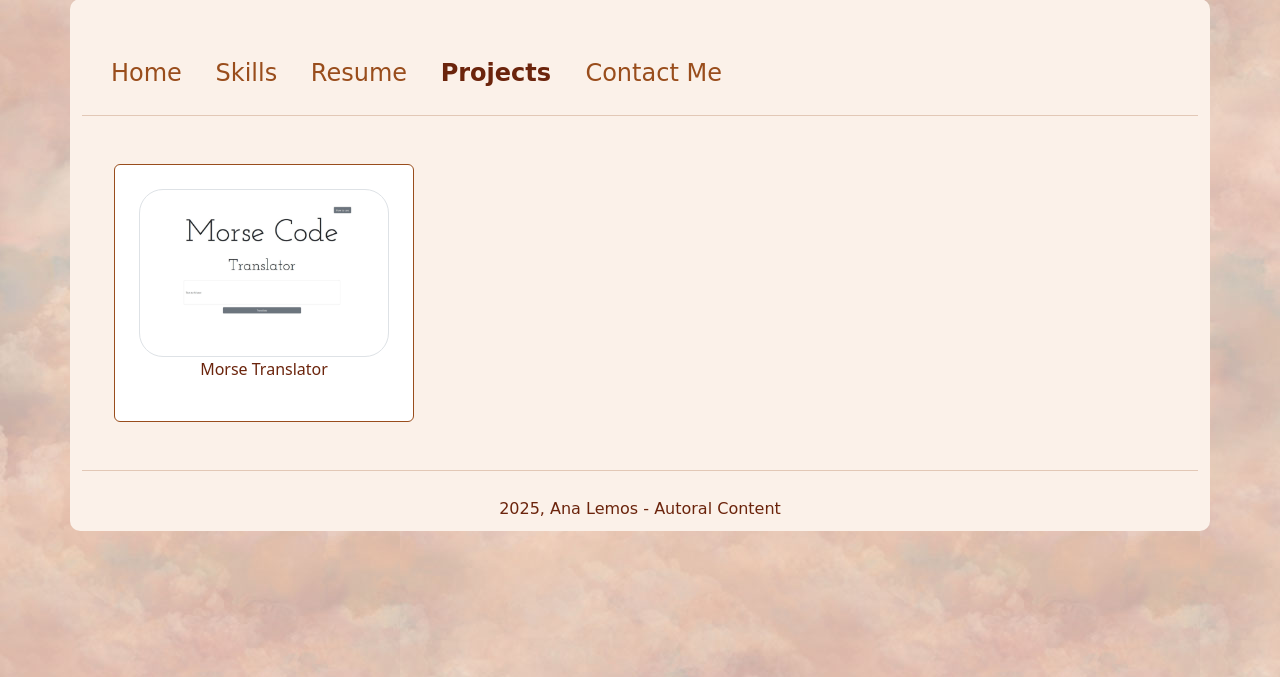
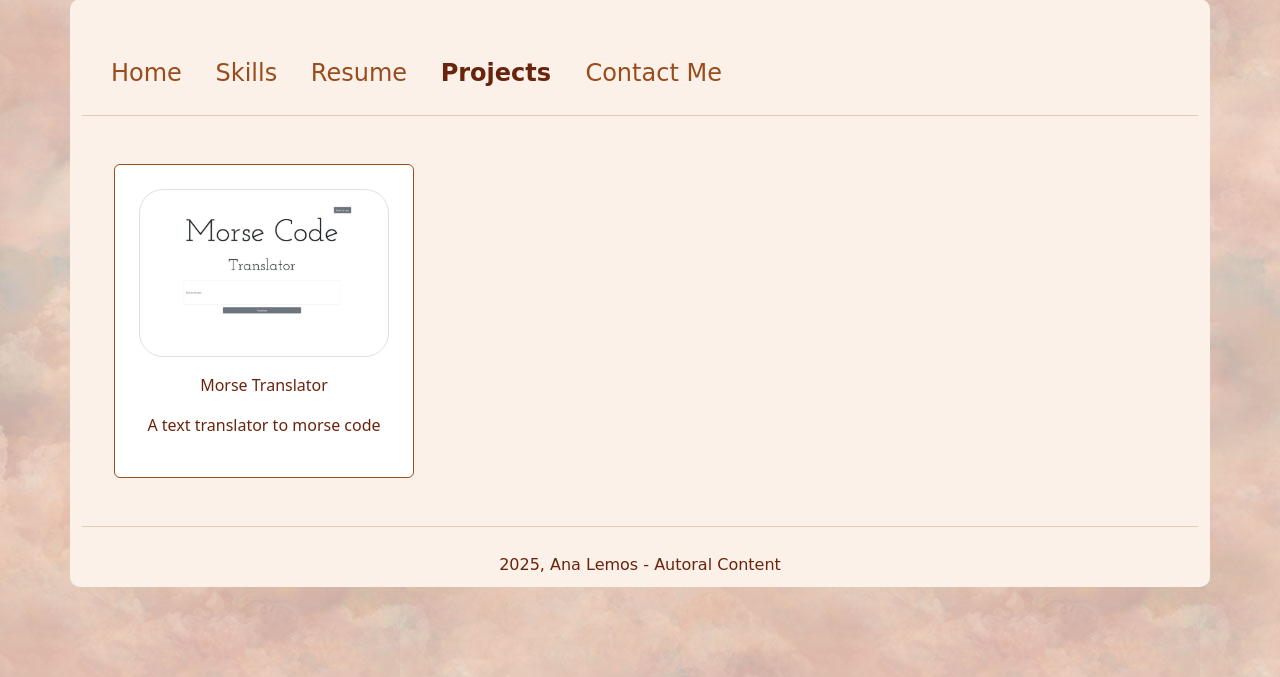
Before and after one commit to carol1692/my_portfolio, a Django app: page /portfolio/projects in a window 1280 px wide. Shown: the part 64-741 px from the top of the page. Run offline with Django 5.2, Linux system fonts and the light colour scheme; some libraries are stand-ins or nearby versions; some web fonts are replaced.

Commit message:
adjust gif and path on view

```diff
--- a/my_portfolio/ana_portfolio/morse_translator/views.py
+++ b/my_portfolio/ana_portfolio/morse_translator/views.py
@@ -56,10 +56,10 @@ def index_morse(request):
                 morse = [MORSE_CODE[letter] for letter in message_normalized[0] if MORSE_CODE[letter]]
                 converted_list = map(str, morse)
                 result = ''.join(converted_list)
-                return render(request,"morse_translator\index.html", {"morse_form":form, "message":message, "result": result})
+                return render(request, "morse_translator/index.html", {"morse_form":form, "message":message, "result": result})
             except KeyError:
                 error = ("Please insert a valid message... ")
-                return render(request,"morse_translator\index.html", {"morse_form":form, "message":message, "error": error})
+                return render(request,"morse_translator/index.html", {"morse_form":form, "message":message, "error": error})
     else:
         form = MorseForm()
-    return render(request,"morse_translator\index.html", {"morse_form":form})
+    return render(request,"morse_translator/index.html", {"morse_form":form})
--- a/my_portfolio/ana_portfolio/portfolio/templates/portfolio/index.html
+++ b/my_portfolio/ana_portfolio/portfolio/templates/portfolio/index.html
@@ -11,7 +11,7 @@
 
             <div class="col content">
                 <div class="align-center" >
-                    <img src="{% static 'portfolio/img/char_sem_ruido.gif' %}" class="img-fluid gif-intro" alt="">
+                    <img src="{% static 'portfolio/img/char_base_ajustada.gif' %}" class="img-fluid gif-intro" alt="">
                 </div>
 
             </div>
--- a/my_portfolio/ana_portfolio/portfolio/templates/portfolio/projects.html
+++ b/my_portfolio/ana_portfolio/portfolio/templates/portfolio/projects.html
@@ -7,7 +7,8 @@
             <a href="{% url 'index_morse' %}">
                     <div class="align-center card p-4">
                         <img src="{% static 'portfolio/img/morse_thumb.jpg' %}" class="img-fluid img-thumbs p-3 img-thumbnail" alt="...">
-                        <p class="projects-link text-center body-font"> Morse Translator</p>
+                        <p class="projects-link text-center body-font pt-3"> Morse Translator</p>
+                        <p class="projects-link text-center body-font"> A text translator to morse code  </p>
                     </div>
             </a>
         </div>
```
Also changed, not shown: my_portfolio/ana_portfolio/portfolio/static/portfolio/img/char_base_ajustada.gif (added).
